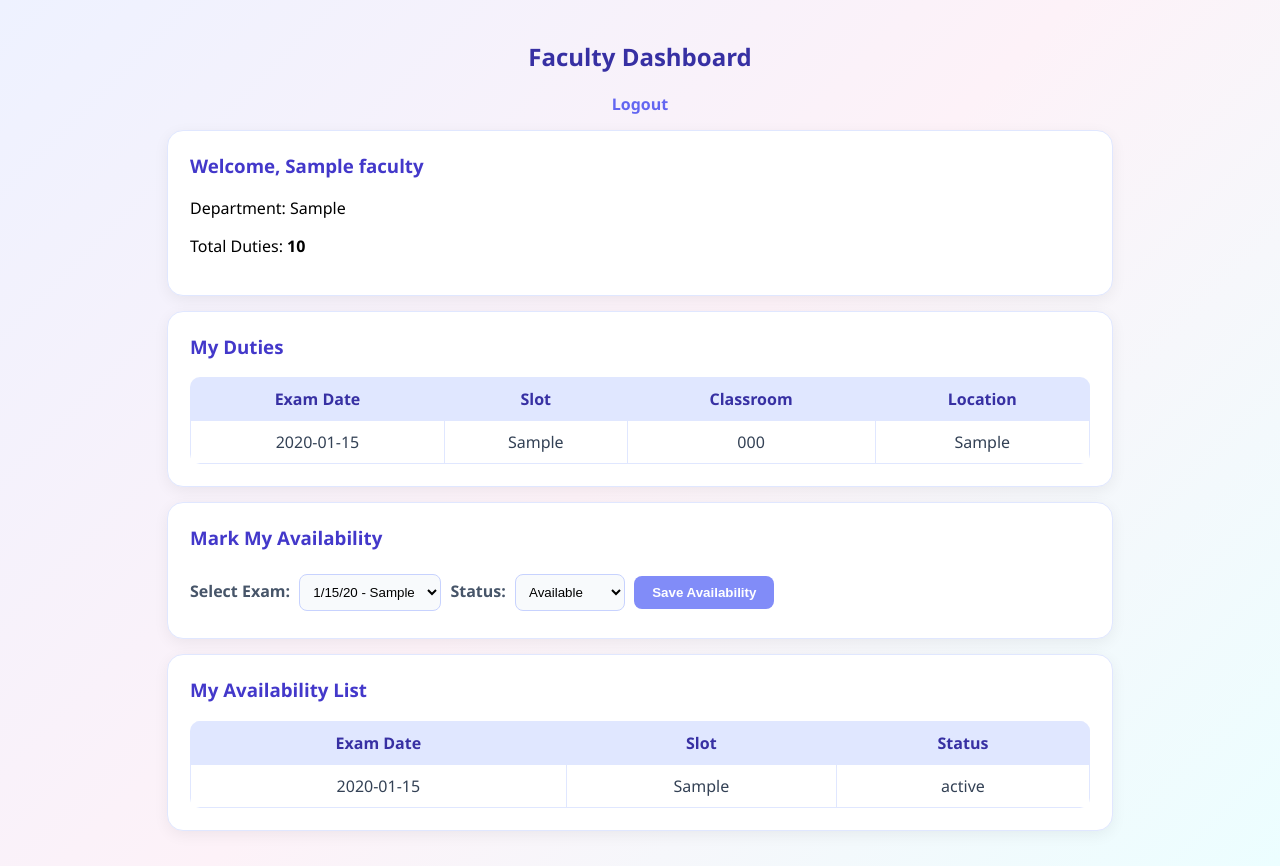
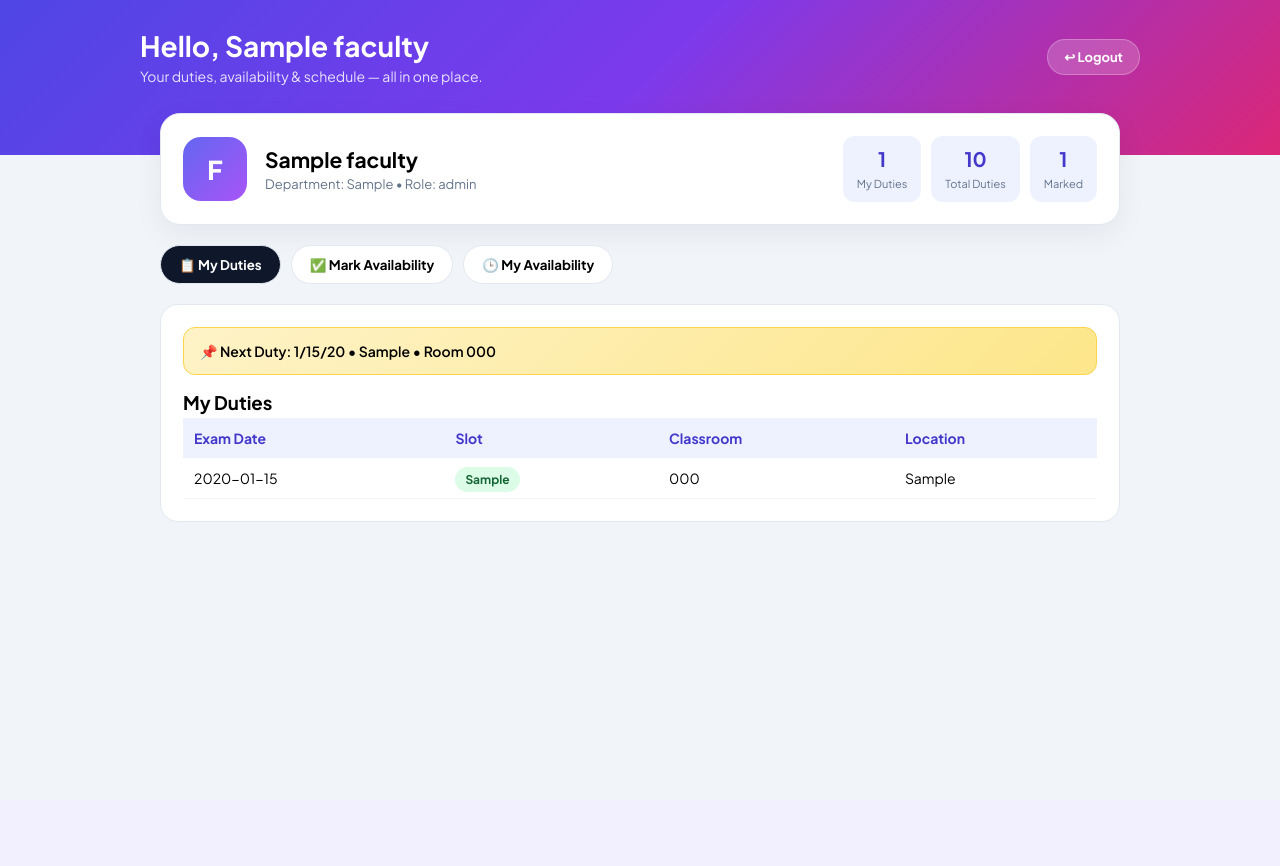
Before and after one commit to Tarana-Khan/Exam-Invigilation-Management-System, a Spring Boot app: page /faculty/dashboard?facultyId=1 in a window 1280 px wide. After the commit the page ends 522 px from the top, so only its background shows below. Run offline with Spring Boot 4, Linux system fonts and the light colour scheme; tables that the repository leaves empty hold one stand-in row (values such as "Sample post"); some of the project's set-up classes (security, data sources, template engines, error pages and the like) are left out, and stand-ins take their place.

Commit message:
Update faculty-dashboard.html
Updated the faculty dashboard HTML template with a new layout, styles, and functionality for better user experience.

```diff
--- a/ExamInvigilationSystem/src/main/resources/templates/faculty-dashboard.html
+++ b/ExamInvigilationSystem/src/main/resources/templates/faculty-dashboard.html
@@ -1,77 +1,106 @@
 <!DOCTYPE html>
 <html xmlns:th="http://www.thymeleaf.org">
 <head>
+<meta charset="UTF-8">
 <title>Faculty Dashboard</title>
+<link href="https://fonts.googleapis.com/css2?family=Plus+Jakarta+Sans:wght@400;600;700;800&display=swap" rel="stylesheet">
 <style>
-body{font-family:'Segoe UI',Arial;background:linear-gradient(135deg,#eef2ff,#fdf2f8,#ecfeff);min-height:100vh;padding:20px;margin:0}
-h2{color:#3730a3;text-align:center}
-a{color:#6366f1;text-decoration:none;font-weight:bold}
-.card{background:white;padding:22px;margin:15px auto;max-width:900px;border-radius:16px;box-shadow:0 4px 15px rgba(0,0,0,0.06);border:1px solid #e0e7ff}
-.card h3{color:#4338ca;margin-top:0}
-table{width:100%;border-collapse:collapse;background:white;border-radius:10px;overflow:hidden}
-th,td{border:1px solid #e0e7ff;padding:10px;text-align:center}
-th{background:#e0e7ff;color:#3730a3}
-td{color:#334155}
-select{padding:9px;margin:5px;border-radius:8px;border:1px solid #c7d2fe;background:#f8fafc}
-button{padding:9px 18px;background:#818cf8;color:white;border:none;border-radius:8px;cursor:pointer;font-weight:bold}
-button:hover{background:#6366f1}
-label{color:#475569;font-weight:600}
+*{margin:0;padding:0;box-sizing:border-box;font-family:'Plus Jakarta Sans',sans-serif}
+body{background:#f1f5f9;min-height:100vh}
+.header{background:linear-gradient(135deg,#4f46e5,#7c3aed,#db2777);color:white;padding:28px 28px 70px}
+.header-inner{max-width:1000px;margin:0 auto;display:flex;justify-content:space-between;align-items:center;gap:16px;flex-wrap:wrap}
+.header h1{font-size:28px}.header p{opacity:.85;font-size:14px;margin-top:4px}
+.header a{background:rgba(255,255,255,.18);color:white;text-decoration:none;padding:9px 16px;border-radius:999px;font-weight:700;font-size:13px;border:1px solid rgba(255,255,255,.25)}
+.main{max-width:1000px;margin:-42px auto 30px;padding:0 20px}
+.profile{background:white;border-radius:20px;padding:22px;display:flex;gap:18px;align-items:center;box-shadow:0 10px 30px rgba(0,0,0,.06);border:1px solid #e2e8f0;flex-wrap:wrap}
+.avatar{width:64px;height:64px;border-radius:18px;background:linear-gradient(135deg,#6366f1,#a855f7);display:grid;place-items:center;color:white;font-size:26px;font-weight:800}
+.profile h2{font-size:21px}.profile p{color:#64748b;font-size:13px;margin-top:3px}
+.pills{margin-left:auto;display:flex;gap:10px;flex-wrap:wrap}
+.pill{background:#eef2ff;padding:10px 14px;border-radius:12px;text-align:center}
+.pill b{font-size:20px;color:#4338ca;display:block}.pill span{font-size:11px;color:#64748b}
+.tabs{display:flex;gap:10px;margin:20px 0}
+.tabs button{padding:10px 18px;border-radius:999px;border:1px solid #e2e8f0;background:white;cursor:pointer;font-weight:700}
+.tabs button.active{background:#0f172a;color:white}
+.card{background:white;padding:22px;border-radius:18px;border:1px solid #e2e8f0;margin-bottom:18px}
+.card h3{margin-bottom:4px}.card .sub{color:#64748b;font-size:13px;margin-bottom:14px}
+table{width:100%;border-collapse:collapse;font-size:14px}
+th{text-align:left;padding:11px;background:#eef2ff;color:#4338ca}td{padding:11px;border-bottom:1px solid #f1f5f9}
+.badge{padding:5px 10px;border-radius:999px;font-size:12px;font-weight:700}
+.available{background:#dcfce7;color:#166534}.unavailable{background:#fee2e2;color:#991b1b}
+label{font-size:13px;font-weight:700;color:#334155;display:block;margin:12px 0 6px}
+select{padding:12px;border:1.5px solid #e2e8f0;border-radius:10px;background:#f8fafc;width:100%;outline:none}
+select:focus{border-color:#6366f1;background:white}
+button.btn{background:#4f46e5;color:white;border:none;padding:13px;border-radius:10px;font-weight:700;cursor:pointer;width:100%;margin-top:14px}
+button.btn:hover{background:#4338ca}
+.empty{padding:20px;text-align:center;color:#64748b}
+.hidden{display:none}
+.next-duty{background:linear-gradient(135deg,#fef3c7,#fde68a);border:1px solid #fcd34d;padding:14px 16px;border-radius:12px;margin-bottom:16px;font-size:14px;font-weight:600}
 </style>
 </head>
 <body>
+<header class="header">
+<div class="header-inner">
+<div><h1 th:text="${faculty != null ? 'Hello, ' + faculty.name : 'Hello'}">Hello</h1><p>Your duties, availability & schedule — all in one place.</p></div>
+<a href="/login">↩ Logout</a>
+</div>
+</header>
 
-<h2>Faculty Dashboard</h2>
-<div style="text-align:center"><a href="/login">Logout</a></div>
-
-<div class="card">
-<h3 th:text="'Welcome, ' + ${faculty.name}"></h3>
-<p>Department: <span th:text="${faculty.department}"></span></p>
-<p>Total Duties: <b th:text="${faculty.totalDuties}"></b></p>
+<main class="main">
+<div class="profile">
+<div class="avatar">F</div>
+<div><h2 th:text="${faculty != null ? faculty.name : 'Faculty'}">Faculty</h2><p>Department: <span th:text="${faculty != null ? faculty.department : '-'}"></span> • Role: <span th:text="${faculty != null ? faculty.role : '-'}"></span></p></div>
+<div class="pills">
+<div class="pill"><b th:text="${#lists.size(duties)}">0</b><span>My Duties</span></div>
+<div class="pill"><b th:text="${faculty != null && faculty.totalDuties != null ? faculty.totalDuties : 0}">0</b><span>Total Duties</span></div>
+<div class="pill"><b th:text="${#lists.size(availabilities)}">0</b><span>Marked</span></div>
+</div>
 </div>
 
-<div class="card">
-<h3>My Duties</h3>
-<table>
-<tr><th>Exam Date</th><th>Slot</th><th>Classroom</th><th>Location</th></tr>
-<tr th:each="d : ${duties}">
-<td th:text="${d.exam.examDate}"></td>
-<td th:text="${d.slot}"></td>
-<td th:text="${d.classroom.roomNumber}"></td>
-<td th:text="${d.classroom.location}"></td>
-</tr>
-</table>
-<p th:if="${#lists.isEmpty(duties)}">No duty assigned yet.</p>
+<div class="tabs">
+<button id="tab1" class="active" onclick="showTab('dutiesSec',this)">📋 My Duties</button>
+<button onclick="showTab('availSec',this)">✅ Mark Availability</button>
+<button onclick="showTab('historySec',this)">🕒 My Availability</button>
 </div>
 
+<section id="dutiesSec">
+<div class="card" th:if="${!#lists.isEmpty(duties)}">
+<div class="next-duty" th:if="${duties[0].exam != null && duties[0].classroom != null}">📌 Next Duty: <span th:text="${duties[0].exam.examDate + ' • ' + duties[0].slot + ' • Room ' + duties[0].classroom.roomNumber}"></span></div>
+<div class="next-duty" th:if="${duties[0].exam == null || duties[0].classroom == null}">📌 Next Duty: <span th:text="${duties[0].slot}"></span> (Details deleted)</div>
+<h3>My Duties</h3>
+<table><tr><th>Exam Date</th><th>Slot</th><th>Classroom</th><th>Location</th></tr>
+<tr th:each="d : ${duties}"><td th:text="${d.exam != null ? d.exam.examDate : 'Deleted Exam'}"></td><td><span class="badge available" th:text="${d.slot}"></span></td><td th:text="${d.classroom != null ? d.classroom.roomNumber : '-'}"></td><td th:text="${d.classroom != null ? d.classroom.location : '-'}"></td></tr></table>
+</div>
+<div class="card" th:if="${#lists.isEmpty(duties)}"><h3>My Duties</h3><div class="empty">🎉 No duty assigned yet. Relax, when duty comes it will show here.</div></div>
+</section>
+
+<section id="availSec" class="hidden">
 <div class="card">
 <h3>Mark My Availability</h3>
+<div style="margin-bottom:12px;padding:12px;border-radius:10px;background:#fef3c7;border:1px solid #fcd34d;color:#92400e;font-weight:600;font-size:13px">
+⚠️ Note: If you already got duty and now you mark Unavailable, Admin will get an alert and your duty will go to another faculty.
+</div>
 <form action="/faculty/availability" method="post">
-    <input type="hidden" name="facultyId" th:value="${faculty.facultyId}">
-    <label>Select Exam:</label>
-    <select name="examId" required>
-        <option th:each="exam : ${exams}" th:value="${exam.examId}" th:text="${exam.examDate + ' - ' + exam.slot}"></option>
-    </select>
-    <label>Status:</label>
-    <select name="status" required>
-        <option value="Available">Available</option>
-        <option value="Unavailable">Unavailable</option>
-    </select>
-    <button type="submit">Save Availability</button>
+<input type="hidden" name="facultyId" th:value="${faculty.facultyId}">
+<label>Select Exam:</label>
+<select name="examId" required><option th:each="exam : ${exams}" th:value="${exam.examId}" th:text="${exam.examDate + ' - ' + exam.slot}"></option></select>
+<label>Status:</label>
+<select name="status" id="statusSelect" onchange="preview()" required><option value="Available">✅ Available</option><option value="Unavailable">❌ Unavailable</option></select>
+<div id="preview" style="margin-top:12px;padding:12px;border-radius:10px;background:#dcfce7;color:#166534;font-weight:600;font-size:14px">You will be marked as Available for this exam.</div>
+<button class="btn" type="submit">Save Availability →</button>
 </form>
 </div>
+</section>
 
-<div class="card">
-<h3>My Availability List</h3>
-<table>
-<tr><th>Exam Date</th><th>Slot</th><th>Status</th></tr>
-<tr th:each="av : ${availabilities}">
-<td th:text="${av.exam.examDate}"></td>
-<td th:text="${av.exam.slot}"></td>
-<td th:text="${av.status}"></td>
-</tr>
-</table>
-<p th:if="${#lists.isEmpty(availabilities)}">No availability marked yet.</p>
-</div>
-
+<section id="historySec" class="hidden">
+<div class="card"><h3>My Availability List</h3>
+<table><tr><th>Exam Date</th><th>Slot</th><th>Status</th></tr>
+<tr th:each="av : ${availabilities}"><td th:text="${av.exam != null ? av.exam.examDate : 'Deleted Exam'}"></td><td th:text="${av.exam != null ? av.exam.slot : '-'}"></td><td><span class="badge" th:classappend="${av.status=='Available'} ? 'available' : 'unavailable'" th:text="${av.status}"></span></td></tr></table>
+<p class="empty" th:if="${#lists.isEmpty(availabilities)}">No availability marked yet.</p></div>
+</section>
+</main>
+<script>
+function showTab(id,btn){document.querySelectorAll('section').forEach(s=>s.classList.add('hidden'));document.getElementById(id).classList.remove('hidden');document.querySelectorAll('.tabs button').forEach(b=>b.classList.remove('active'));btn.classList.add('active');}
+function preview(){let v=document.getElementById('statusSelect').value;let p=document.getElementById('preview');if(v=='Available'){p.style.background='#dcfce7';p.style.color='#166534';p.innerText='You will be marked as Available for this exam.';}else{p.style.background='#fee2e2';p.style.color='#991b1b';p.innerText='You will be marked as Unavailable — Admin cannot assign you this exam.';}}
+</script>
 </body>
 </html>
```
